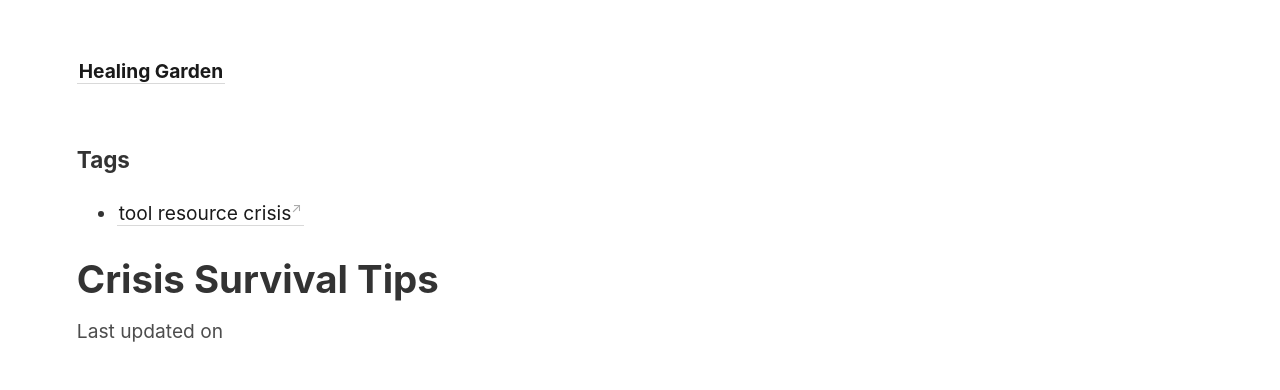
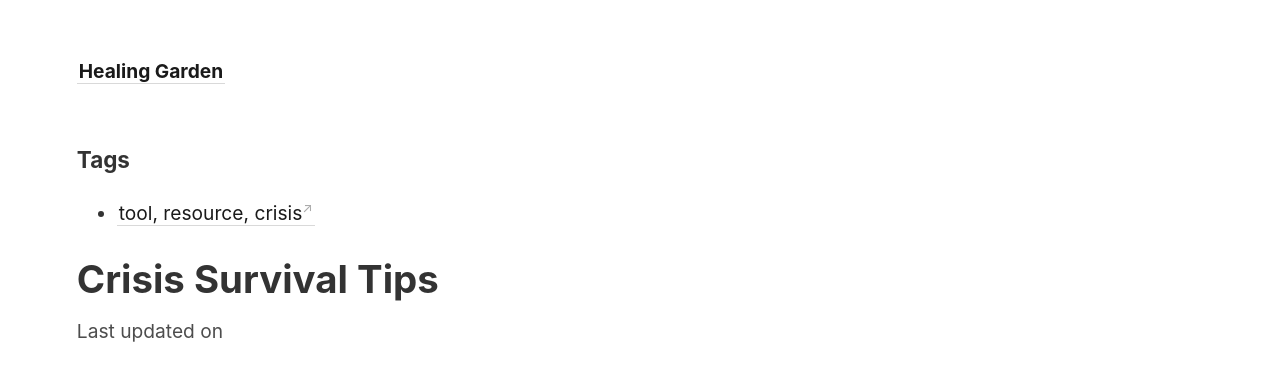
Before and after one commit to corvusdeinanis/couscous, a Jekyll site: the page built from _notes/Crisis.md, in a window 1280 px wide. Shown: the top 390 px of the page. Built offline with Jekyll 4.4.1, drawn with Linux system fonts in a browser that asks for light colours.

```diff
--- a/_notes/Crisis.md
+++ b/_notes/Crisis.md
@@ -1,6 +1,6 @@
 ---
 title : Crisis Survival Tips
-tag : tool resource crisis
+tag : tool, resource, crisis
 ---
 
 ## TIPP
```
